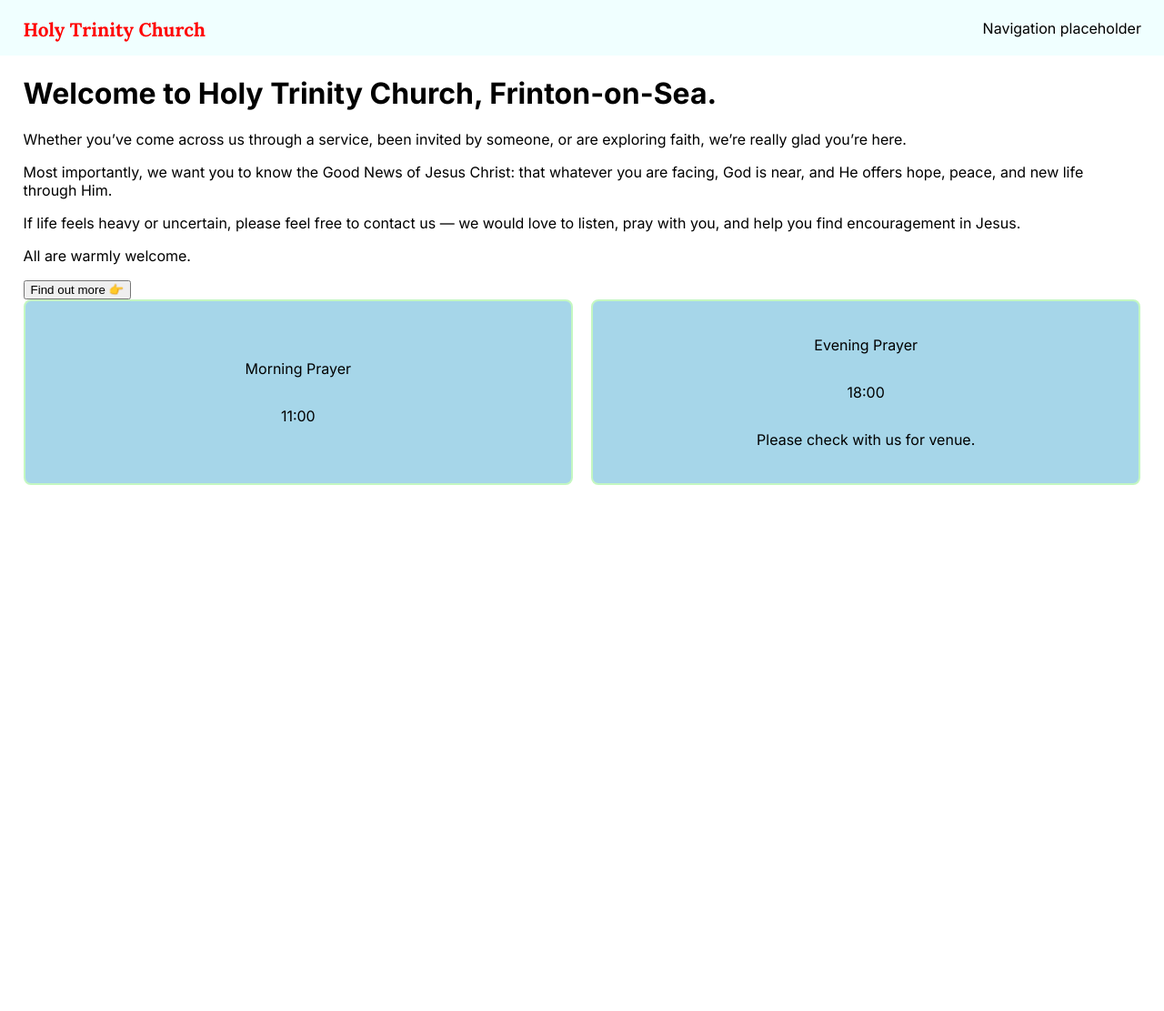
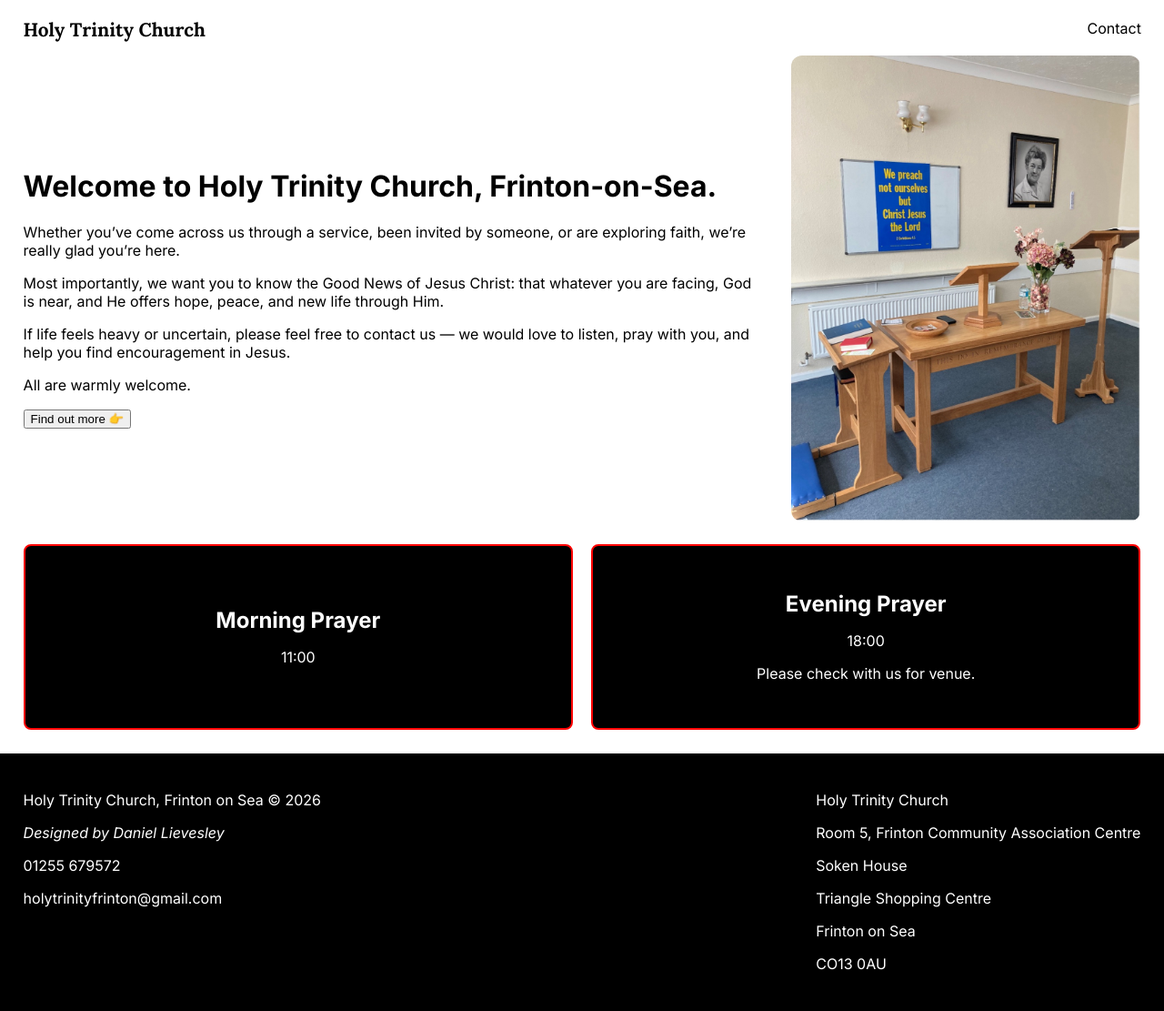
Before and after one commit to daniellievesley/HolyTrinityWebsite, a plain HTML site: page index.html in a window 1280 px wide. Shown: the whole page at 91% size. Before the commit the page ends 800 px from the top, so only its background shows below. Drawn offline with Linux system fonts and the light colour scheme.

Commit message:
index styles

```diff
--- a/index.html
+++ b/index.html
@@ -11,19 +11,28 @@
 </head>
 <body>
     <header>
-        <p id="textlogo"> Holy Trinity Church </p>
+        <p id="textlogo"> <a href='index.html'> Holy Trinity Church </a> </p>
         <nav>
-            <p> Navigation placeholder </p>
+            <a href="contact.html"> Contact </a>
         </nav>
     </header>
     <main>
+        <div class='maincover'>
+        <div id="welcometext">
         <h1> Welcome to Holy Trinity Church, Frinton-on-Sea. </h1>
         <p> Whether you’ve come across us through a service, been invited by someone, or are exploring faith, we’re really glad you’re here. </p>
         <p> Most importantly, we want you to know the Good News of Jesus Christ: that whatever you are facing, God is near, and He offers hope, peace, and new life through Him. </p>
         <p> If life feels heavy or uncertain, please feel free to contact us — we would love to listen, pray with you, and help you find encouragement in Jesus. </p>
         <p> All are warmly welcome. </p>
         <button> Find out more 👉 </button>
-        <div id="services">
+        </div>
+        <aside>
+            <figure>
+                <img class="hero-image" src="images/lecternPic.jpg" alt="Picture of Lectern">
+            </figure>
+        </aside>
+        </div>
+        <div class='mainpagemargin' id="services">
             <div class="tile">
                 <p class="serviceTitle"> Morning Prayer </p> <p class='time'> 11:00 </p> </div>
             <div class="tile">
@@ -31,5 +40,24 @@
             </div>
         </div>
     </main>
+
+    <footer>
+        <div class="footertile">
+        <p> Holy Trinity Church, Frinton on Sea © 2026 </p>
+        <p> <i> Designed by <a href='https://daniellievesley.tech' target="_blank"> Daniel Lievesley </a> </i> </p>
+        <div id="contacts">
+        <p> 01255 679572 </p>
+        <p> <a href="mailto:holytrinityfrinton@gmail.com" > holytrinityfrinton@gmail.com </a> </p>
+        </div>
+        </div>
+        <div class="footertile">
+            <p> Holy Trinity Church </p>
+            <p> Room 5, Frinton Community Association Centre </p>
+            <p> Soken House </p>
+            <p> Triangle Shopping Centre </p>
+            <p> Frinton on Sea </p>
+            <p> CO13 0AU </p>
+        </div>
+    </footer>
 </body>
 </html>
--- a/styles.css
+++ b/styles.css
@@ -7,19 +7,58 @@
     padding-right: 2%;
 }
 
+.maincover{
+    display: flex;
+    align-items: center;
+    gap: 2rem;
+}
+
+#welcometext {
+    flex: 1 1 28rem;
+    min-width: 0;
+}
+
+aside {
+    flex: 0 1 24rem;
+}
+
+figure {
+    margin: 0;
+}
+
+.hero-image {
+    display: block;
+    width: 100%;
+    max-width: 100%;
+    height: auto;
+    border-radius: 12px;
+    object-fit: cover;
+}
+
+@media (max-width: 800px) {
+    .maincover {
+        flex-direction: column;
+        align-items: stretch;
+    }
+
+    aside {
+        flex-basis: auto;
+    }
+}
+
 body {
     margin: 0;
 }
 
 #textlogo{
     font-weight: bold;
-    color: red;
+    color: white;
     font-size: 130%;
     flex: 1;
 }
 
 header {
-    background-color: azure;
+    color: white;
     display: flex;
     align-items: center;
     padding-top: 1%;
@@ -37,9 +76,15 @@
     padding-right: 2%;
 }
 
-nav p {
+nav a {
     padding-left: 0;
     white-space: nowrap;
+    color: #000;
+    text-decoration: none;
+}
+
+nav a:visited {
+    color: #000;
 }
 
 header p {
@@ -48,16 +93,31 @@
     padding-bottom: 0.2%;
 }
 
+.mainpagemargin {
+    margin-top: 2%;
+}
+
   .tile {
     flex: 1;             /* Makes both tiles equal width */
     height: 200px;
-    background:  #a6d6e9;
-    border: 2px solid #c4f7c1;
+    background:  #000000;
+    color: white;
+    border: 2px solid red;
     border-radius: 8px;
     display: flex;
     align-items: center;
     justify-content: center;
     flex-direction: column;
+    gap: 1rem;
+  }
+
+  .tile p{
+    margin: 0;
+  }
+
+  .tile .serviceTitle {
+    font-size: 150%;
+    font-weight: bold;
   }
 
   #services {
@@ -75,9 +135,15 @@
     align-items: flex-start;
   }
 
-  footer a:link, a:visited {
+  footer a:link, footer a:visited {
     color: white;
     text-decoration: none;
+  }
+
+  header a:link, header a:visited {
+    text-decoration: none;
+    color: black;
+    flex: 1;
   }
 
   main {
```
